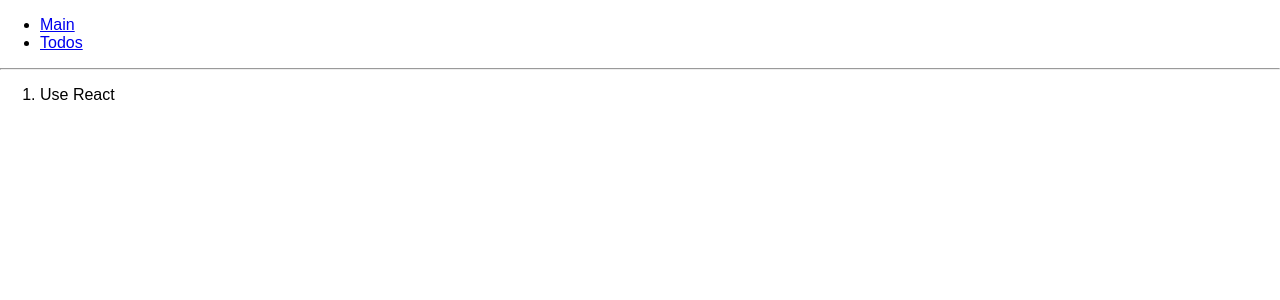
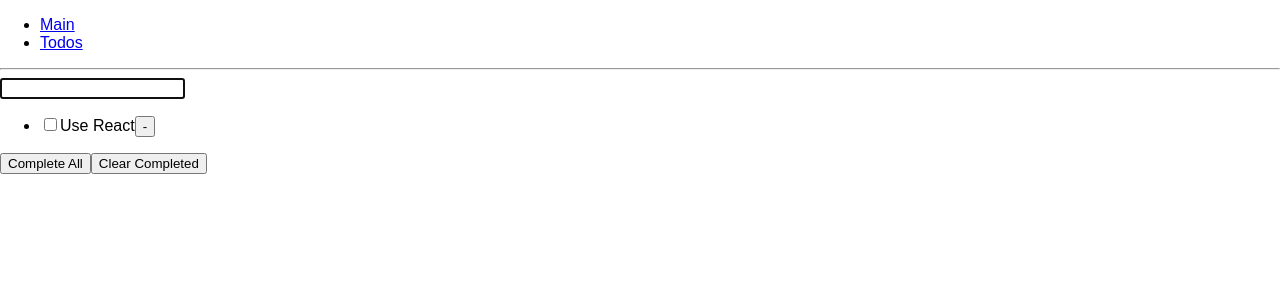
Before and after one commit to liujiuyi/react-demo1, a React (Create React App) app: page /todos in a window 1280 px wide. Shown: the top 300 px of the page. Built offline with nearby package versions, Linux system fonts and the light colour scheme.

Commit message:
todo: CRUD

```diff
--- a/src/App.js
+++ b/src/App.js
@@ -9,14 +9,6 @@ import {
 import Main from './containers/main'
 import Todos from './containers/todos'
 import Detail from './components/detail'
-
-
-const Topic = ({ match }) => (
-  <div>
-    <h3>{match.params.topicId}</h3>
-  </div>
-)
-
 
 const App = () => (
   <Router>
--- a/src/actions/todo.js
+++ b/src/actions/todo.js
@@ -2,26 +2,26 @@ import {
     ADD_TODO, DELETE_TODO, EDIT_TODO, COMPLETE_TODO, COMPLETE_ALL, CLEAR_COMPLETED,
 } from '../constants/todo';
 
-export const addTodo = (text) =>({
+export const addTodo = (text) => dispatch => dispatch({
     type: ADD_TODO,
     text,
 });
-export const deleteTodo = (id) =>({
+export const deleteTodo = (id)  => dispatch => dispatch({
     type: DELETE_TODO,
     id,
 });
-export const editTodo = (id, text) =>({
-  type: DELETE_TODO,
+export const editTodo = (id, text)  => dispatch => dispatch({
+    type: EDIT_TODO,
     id,
     text,
 });
-export const completeTodo = (id) =>({
+export const completeTodo = (id)  => dispatch => dispatch({
     type: COMPLETE_TODO,
     id,
 });
-export const completeAll = () =>({
+export const completeAll = ()  => dispatch => dispatch({
     type: COMPLETE_ALL,
 });
-export const clearComplete = () =>({
+export const clearComplete = ()  => dispatch => dispatch({
     type: CLEAR_COMPLETED,
 });
--- /dev/null
+++ b/src/components/todo-header.js
@@ -0,0 +1,19 @@
+import React, { Component } from 'react'
+
+export default class TodoHeader extends Component {
+
+    handleSubmit = e => {
+        const text = e.target.value.trim()
+        if (e.which === 13) {
+            this.props.add(text)
+        }
+    }
+
+    render() {
+        return (
+            <input type="text"
+                   autoFocus="true"
+                   onKeyDown={this.handleSubmit} />
+        );
+    }
+};
--- /dev/null
+++ b/src/components/todo-item.js
@@ -0,0 +1,50 @@
+import React, { Component } from 'react'
+
+export default class TodoItem extends Component {
+    state = {
+        editing: false,
+    };
+    handleDoubleClick = () => {
+        this.setState({ editing: true });
+    };
+    handleSubmit = e => {
+        const text = e.target.value.trim()
+        if (e.which === 13) {
+            this.props.editTodo(this.props.todo.id, text)
+            this.setState({ editing: false });
+        }
+    };
+
+    render() {
+        const{ todo, completeTodo, deleteTodo } = this.props;
+        let element;
+
+        if (this.state.editing) {
+            element = (
+                <input
+                    type="text"
+                    defaultValue={todo.text}
+                    onKeyDown={this.handleSubmit}
+                />
+            );
+        } else {
+            element = (
+                <label onDoubleClick={this.handleDoubleClick}>
+                  { todo.completed ? <s>{todo.text}</s> : todo.text }
+                </label>
+            );
+        }
+        return (
+            <div>
+              <input
+                  type="checkbox"
+                  checked={todo.completed}
+                  onChange={() => completeTodo(todo.id)} />
+              {element}
+              <button onClick={() => deleteTodo(todo.id)} >
+                -
+              </button>
+            </div>
+        );
+    }
+}
--- a/src/components/todo-list.js
+++ b/src/components/todo-list.js
@@ -1,13 +1,26 @@
-import React from 'react'
+import React, { Component } from 'react'
 
-const Todos = ({todos}) => (
-    <ol>
-      {todos.map((todo, i) =>
-          <li key={i} >
-                  {todo.text}
-          </li>
-      )}
-    </ol>
-)
+import TodoItem from './todo-item';
+export default class Todos extends Component {
 
-export default Todos
+    render() {
+        const { todos, actions } = this.props;
+        return (
+            <div>
+              <ul>
+                {todos.map((todo, i) =>
+                    <li key={i} >
+                      <TodoItem todo={todo} editTodo={actions.editTodo} completeTodo={actions.completeTodo} deleteTodo={actions.deleteTodo} />
+                    </li>
+                )}
+              </ul>
+              <button onClick={() => actions.completeAll()} >
+                Complete All
+              </button>
+              <button onClick={() => actions.clearComplete()} >
+                Clear Completed
+              </button>
+            </div>
+        );
+    }
+};
--- a/src/containers/todos.js
+++ b/src/containers/todos.js
@@ -1,29 +1,23 @@
-import React, { Component } from 'react'
+import React from 'react'
+import { bindActionCreators } from 'redux'
 import { connect } from 'react-redux'
 
+import * as todoActions from '../actions/todo';
+import TodoHeader from '../components/todo-header';
 import TodoList from '../components/todo-list';
 
-class Todos extends Component {
+const Todos = ({todos, actions}) => (
+    <div>
+      <TodoHeader add={actions.addTodo} />
+      <TodoList todos={todos} actions={actions} />
+    </div>
+);
 
-    render() {
-      const { todos } = this.props
-            return (
-                <div>
-                  <TodoList todos={todos}   />
-                </div>
-            );
-    }
-}
-
-const mapStateToProps = state => {
-    const { todos } = state;
-    return {
-      todos,
-    };
-};
-const mapDispatchToProps = (dispatch, ownProps) => {
-  return {
-  };
-};
+const mapStateToProps = state => ({
+    todos: state.todos
+});
+const mapDispatchToProps = (dispatch, ownProps) => ({
+    actions: bindActionCreators(todoActions, dispatch)
+});
 
 export default connect(mapStateToProps, mapDispatchToProps)(Todos);
--- a/src/reducers/todos.js
+++ b/src/reducers/todos.js
@@ -11,7 +11,7 @@ const todos = (state = [{
         case ADD_TODO:
             return [
                 {
-                    text: 'Use React',
+                    text: action.text,
                     completed: false,
                     id: state.reduce((maxid, todo) =>
                         Math.max(maxid, todo.id), 0
```
Also changed, not shown: 1 other file (tests, documents, lock files or other folders). Lines whose indentation alone changed are shown as unchanged.
